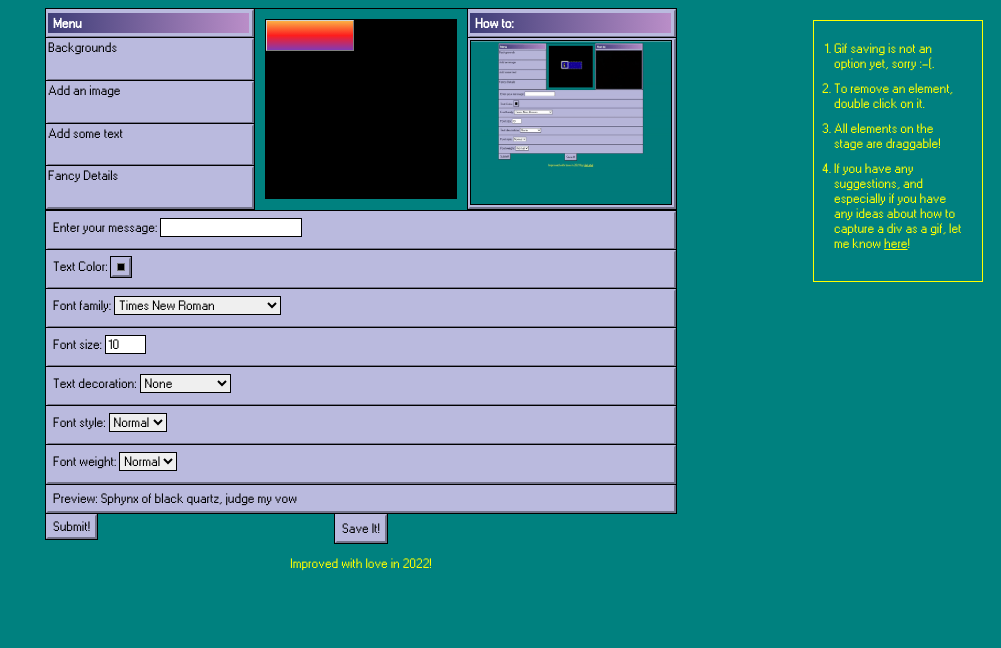
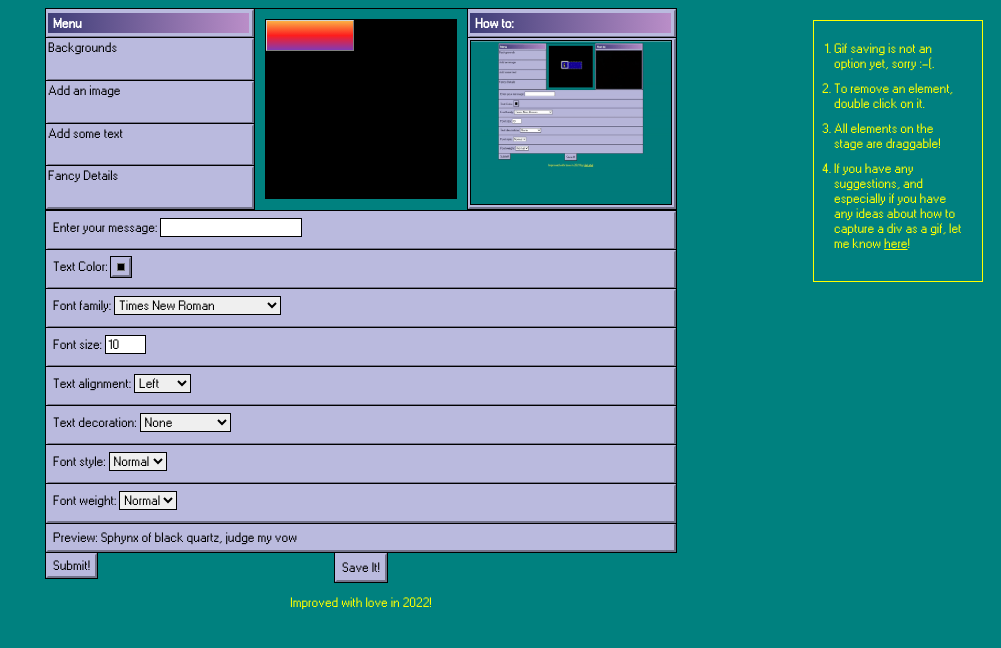
Before and after one commit to hekate2/buttonmaker, a plain HTML site: page index.html in a window 1280 px wide. Both pictures are taken after a click on the item "Add some text". Shown: the whole page, without its empty margins (279-1280 px from the left). Drawn offline with Linux system fonts and the light colour scheme; files whose address does not match are found by name.

Commit message:
added text alignment

```diff
--- a/index.html
+++ b/index.html
@@ -220,6 +220,14 @@
             Font size:
             <input type="number" id="font_size" value="10" min="1">
           </label>
+          <label for="text_align">
+            Text alignment:
+            <select name="alignment" id="text_align">
+              <option value="left">Left</option>
+              <option value="center">Center</option>
+              <option value="right">Right</option>
+            </select>
+          </label>
           <label for="text_decoration">
             Text decoration:
             <select id="text_decoration">
--- a/index.js
+++ b/index.js
@@ -86,6 +86,10 @@
     properties.fontFamily +
     "'";
 
+    console.log(properties)
+
+    text.style["textAlign"] = properties.textAlign;
+
     text.style["textDecoration"] = properties.textDecoration;
     text.style["color"] = properties.fontColor;
 
@@ -106,7 +110,8 @@
       fontStyle: id("font_style").value,
       fontWeight: id("font_weight").value,
       fontSize: id("font_size").value + "pt",
-      fontColor: id("font_color").value
+      fontColor: id("font_color").value,
+      textAlign: id("text_align").value
     }
 
     console.log(results)
```
